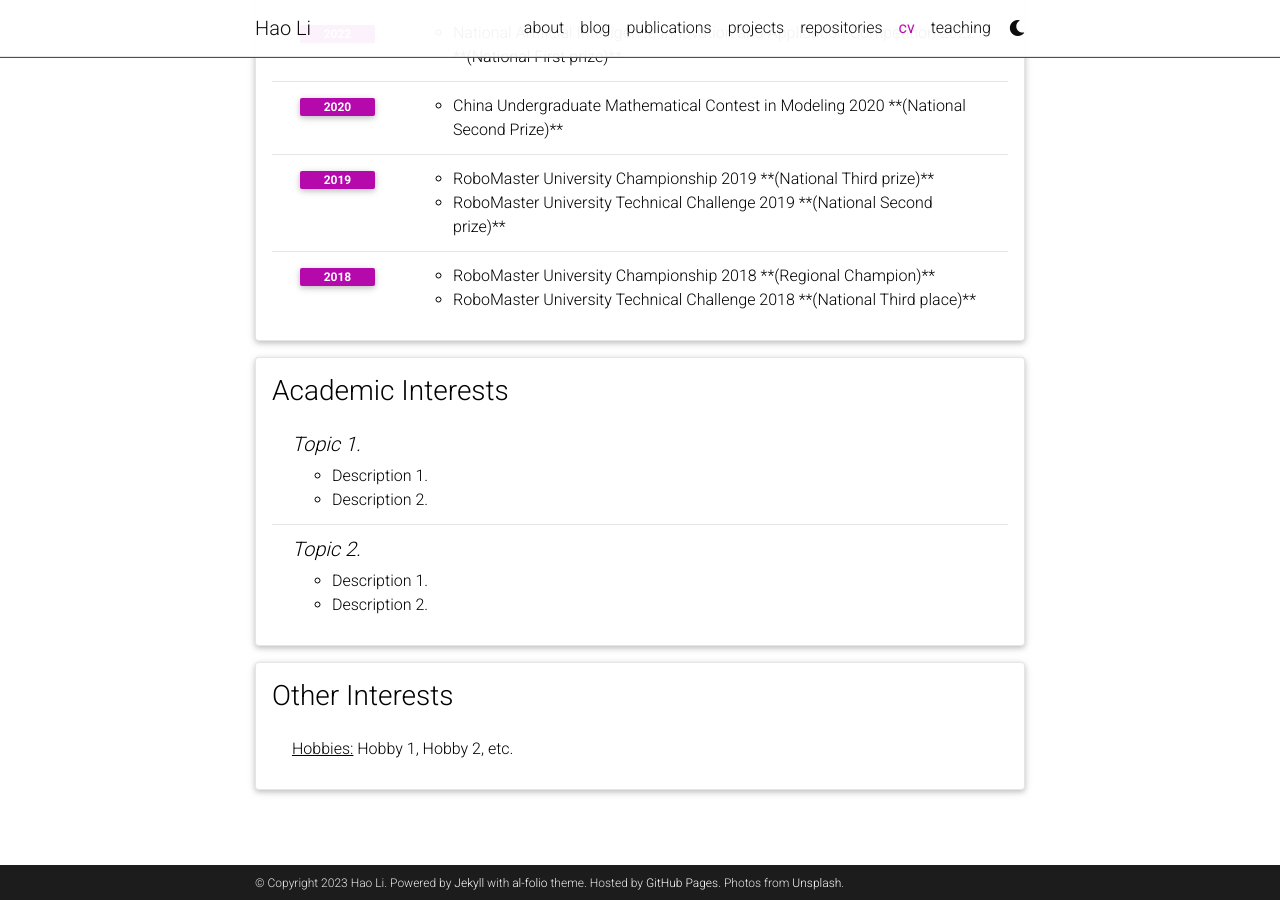
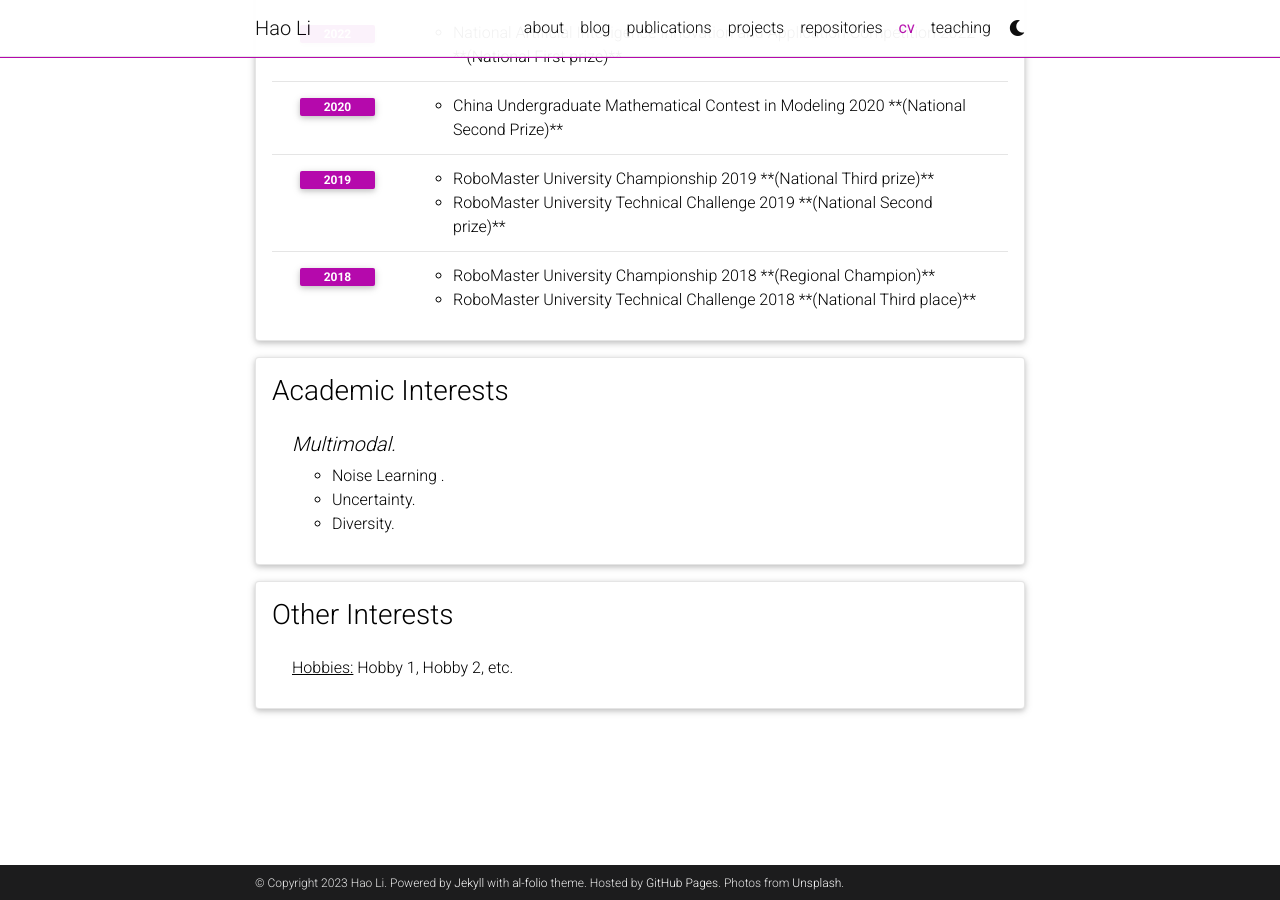
Before and after one commit to leolee99/leolee99.github.io, a Jekyll site: the page built from _pages/cv.md, in a window 1280 px wide and 900 px high, scrolled down 1787 px. Built offline with Jekyll 4.4.1, drawn with Linux system fonts in a browser that asks for light colours; comment, search, counter and statistics services are not loaded; a style sheet for code colours, icons or effects is not loaded.

Commit message:
Update cv.yml

```diff
--- a/_data/cv.yml
+++ b/_data/cv.yml
@@ -90,14 +90,11 @@
 - title: Academic Interests
   type: nested_list
   contents:
-    - title: Topic 1.
+    - title: Multimodal.
       items:
-        - Description 1.
-        - Description 2.
-    - title: Topic 2.
-      items:
-        - Description 1.
-        - Description 2.
+        - Noise Learning .
+        - Uncertainty.
+        - Diversity.
 
 - title: Other Interests
   type: list
```
